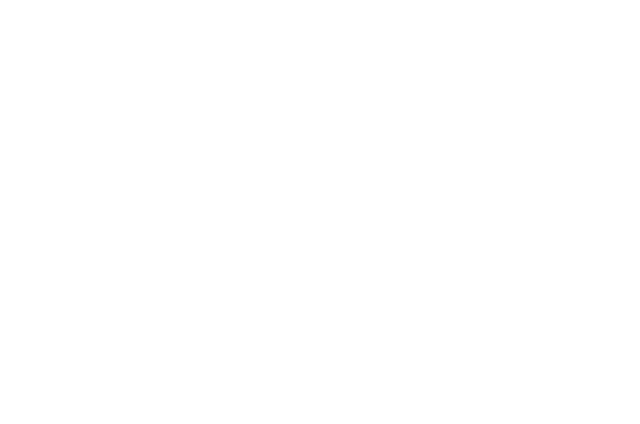
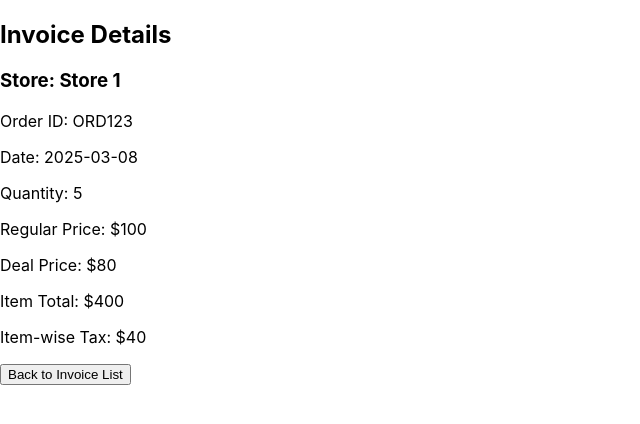
Before and after one commit to VamshiPriya3/Destion, a React (Create React App) app: page /invoice/1 in a window 1280 px wide. Before the commit this address had no page. Shown: the top 424 px of the page, without its empty margins (0-640 px from the left). Built offline with nearby package versions, Linux system fonts and the light colour scheme.

Commit message:
Implement invoice detail

```diff
--- a/src/App.js
+++ b/src/App.js
@@ -1,7 +1,9 @@
+// src/App.js
 import React from 'react';
 import { BrowserRouter as Router, Routes, Route } from 'react-router-dom';
 import Home from './pages/Home';
 import InvoiceList from './pages/InvoiceList';
+import InvoiceDetail from './pages/InvoiceDetail';  // Import InvoiceDetail
 
 function App() {
   return (
@@ -9,6 +11,7 @@
       <Routes>
         <Route path="/" element={<Home />} />
         <Route path="/invoices" element={<InvoiceList />} />
+        <Route path="/invoice/:id" element={<InvoiceDetail />} />  {/* Add route for invoice details */}
       </Routes>
     </Router>
   );
--- a/src/pages/InvoiceDetail.js
+++ b/src/pages/InvoiceDetail.js
@@ -1,31 +1,42 @@
-import React, { useEffect, useState } from 'react';
-import { useParams } from 'react-router-dom'; // Import useParams to fetch invoice ID from URL
+// src/pages/InvoiceDetail.js
+import React, { useState, useEffect } from 'react';
+import { useParams, useNavigate } from 'react-router-dom';
+import invoices from '../data/invoices'; // Import mock data
 
-function InvoiceDetail() {
-  const { id } = useParams(); // Get the invoice ID from the URL
+const InvoiceDetail = () => {
+  const { id } = useParams();  // Get invoice ID from the URL
   const [invoice, setInvoice] = useState(null);
+  const navigate = useNavigate();
 
   useEffect(() => {
-    // Fetching the invoice detail using the invoice ID
-    const fetchInvoiceDetail = async () => {
-      const response = await fetch(`/path-to-your-mock-invoice-data/${id}`); // Replace with actual API or mock data
-      const data = await response.json();
-      setInvoice(data);
-    };
+    // Find the invoice by ID
+    const foundInvoice = invoices.find((invoice) => invoice.id === parseInt(id));
+    setInvoice(foundInvoice);
+  }, [id]);
 
-    fetchInvoiceDetail();
-  }, [id]); // Fetch the data when the ID changes
-
-  if (!invoice) return <div>Loading...</div>;
+  if (!invoice) {
+    return (
+      <div>
+        <h2>Invoice Not Found</h2>
+        <button onClick={() => navigate('/invoices')}>Back to Invoice List</button>
+      </div>
+    );
+  }
 
   return (
     <div>
-      <h1>Invoice Detail for {invoice.storeName}</h1>
+      <h2>Invoice Details</h2>
+      <h3>Store: {invoice.storeName}</h3>
       <p>Order ID: {invoice.orderId}</p>
       <p>Date: {invoice.date}</p>
-      {/* Display other details of the invoice */}
+      <p>Quantity: {invoice.quantity}</p>
+      <p>Regular Price: ${invoice.regularPrice}</p>
+      <p>Deal Price: ${invoice.dealPrice}</p>
+      <p>Item Total: ${invoice.itemTotal}</p>
+      <p>Item-wise Tax: ${invoice.itemTax}</p>
+      <button onClick={() => navigate('/invoices')}>Back to Invoice List</button>
     </div>
   );
-}
+};
 
 export default InvoiceDetail;
--- a/src/pages/InvoiceList.js
+++ b/src/pages/InvoiceList.js
@@ -1,5 +1,7 @@
+// src/pages/InvoiceList.js
 import React, { useState, useEffect } from 'react';
-import invoices from '../data/invoices'; // Correctly import the invoices data
+import { Link } from 'react-router-dom';  // Import Link for navigation
+import invoices from '../data/invoices';  // Import mock data
 
 const InvoiceList = () => {
   const [invoiceData, setInvoiceData] = useState([]);
@@ -20,6 +22,7 @@
               <p>Date: {invoice.date}</p>
               <p>Quantity: {invoice.quantity}</p>
               <p>Item Total: ${invoice.itemTotal}</p>
+              <Link to={`/invoice/${invoice.id}`}>View Details</Link>
             </li>
           ))}
         </ul>
```
